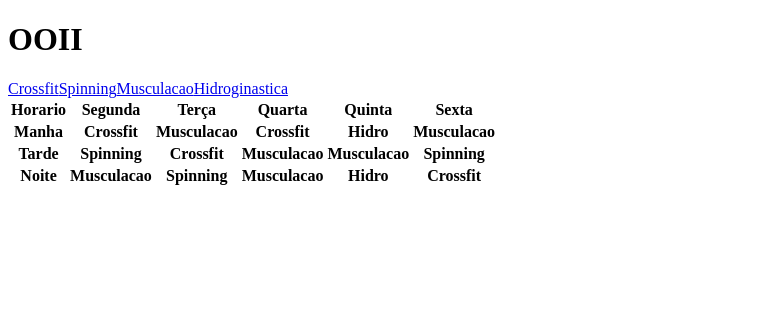
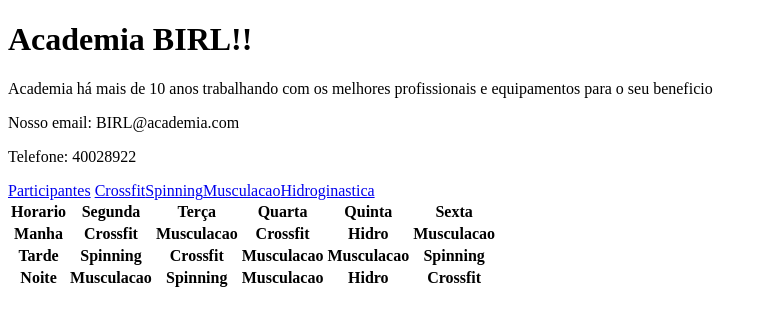
Before and after one commit to VictorGuerrah/dcc121-2018-1-atv1, a plain HTML site: page index.html in a window 1280 px wide. Shown: the whole page, without its empty margins (0-768 px from the left). Drawn offline with Linux system fonts and the light colour scheme.

Commit message:
link participantes

```diff
--- a/index.html
+++ b/index.html
@@ -5,7 +5,11 @@
     <title></title>
   </head>
   <body>
-    <h1>OOII</h1>
+    <h1>Academia BIRL!!</h1>
+    <p>Academia há mais de 10 anos trabalhando com os melhores profissionais e equipamentos para o seu beneficio</p>
+    <p>Nosso email: BIRL@academia.com</p>
+    <p>Telefone: 40028922 </p>
+    <a href="victorguerrah.github.io/dcc121-2018-1-atv1/alunos/index.md">Participantes</a>
     <table style="width:25%">
       <tr>
         <th>Horario</th>
```
